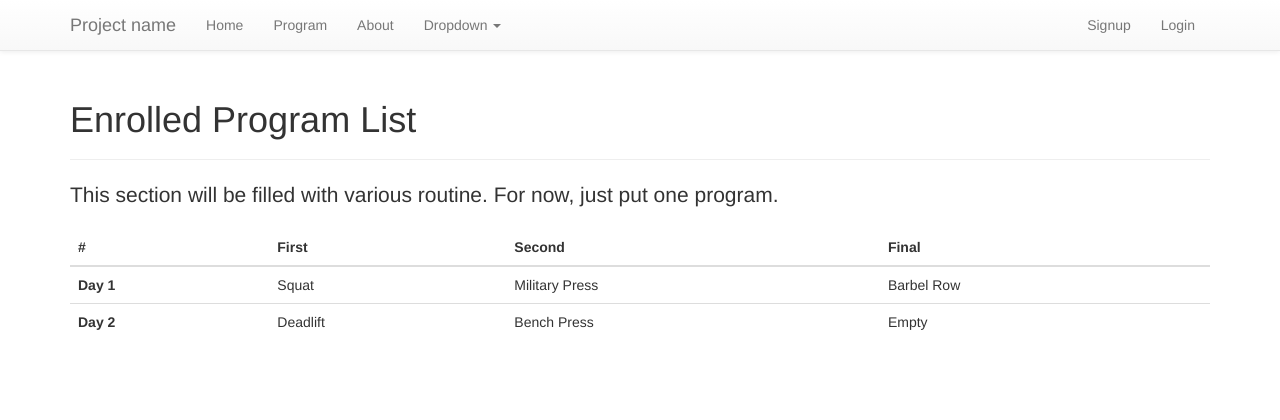
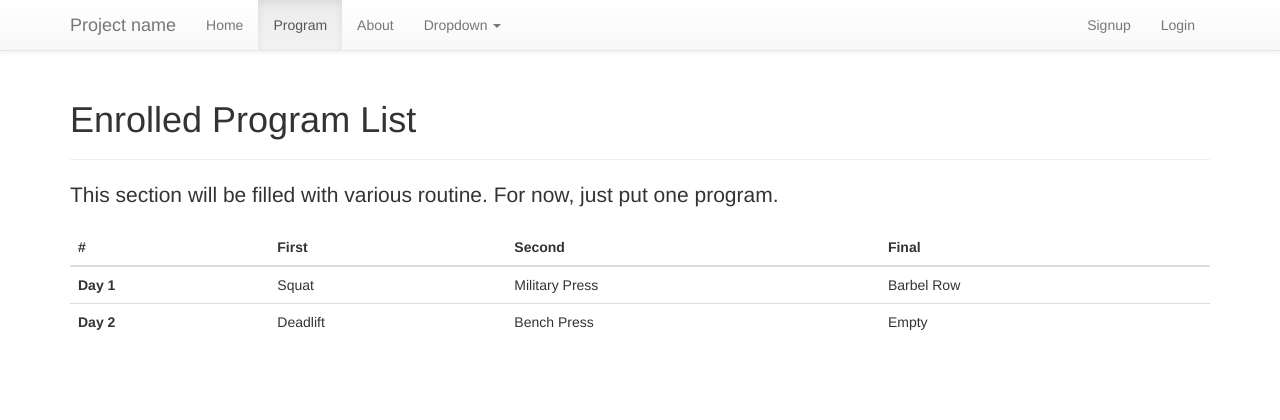
Before and after one commit to escacan/GymTracker, a Flask app: page /program in a window 1280 px wide. Shown: the top 420 px of the page. Run offline with Flask 2, Linux system fonts and the light colour scheme; some libraries are stand-ins or nearby versions.

Commit message:
Fix Program title and button

```diff
--- a/app.py
+++ b/app.py
@@ -60,9 +60,7 @@ def home():
 @app.route('/program')
 def program():
     dict = json.loads(wod)
-    print(dict)
     return render_template('pages/placeholder.program.html', day1_wod = dict["day1"], day2_wod = dict["day2"])
-
 
 @app.route('/about')
 def about():
--- a/templates/layouts/main.html
+++ b/templates/layouts/main.html
@@ -53,7 +53,7 @@
         <div class="collapse navbar-collapse">
           <ul class="nav navbar-nav">
             <li {% if request.endpoint == 'home' %} class="active" {% endif %}><a href="{{ url_for('home') }}">Home</a></li>
-            <li {% if request.endpoint == 'about' %} class="active" {% endif %}><a href="{{ url_for('program') }}">Program</a></li>
+            <li {% if request.endpoint == 'program' %} class="active" {% endif %}><a href="{{ url_for('program') }}">Program</a></li>
             <li {% if request.endpoint == 'about' %} class="active" {% endif %}><a href="{{ url_for('about') }}">About</a></li>
             <li class="dropdown">
               <a class="dropdown-toggle" data-toggle="dropdown">Dropdown <b class="caret"></b></a>
--- a/templates/pages/placeholder.program.html
+++ b/templates/pages/placeholder.program.html
@@ -1,5 +1,5 @@
 {% extends 'layouts/main.html' %}
-{% block title %}Home{% endblock %}
+{% block title %}Program{% endblock %}
 {% block content %}
 
 <div class="page-header">
```
